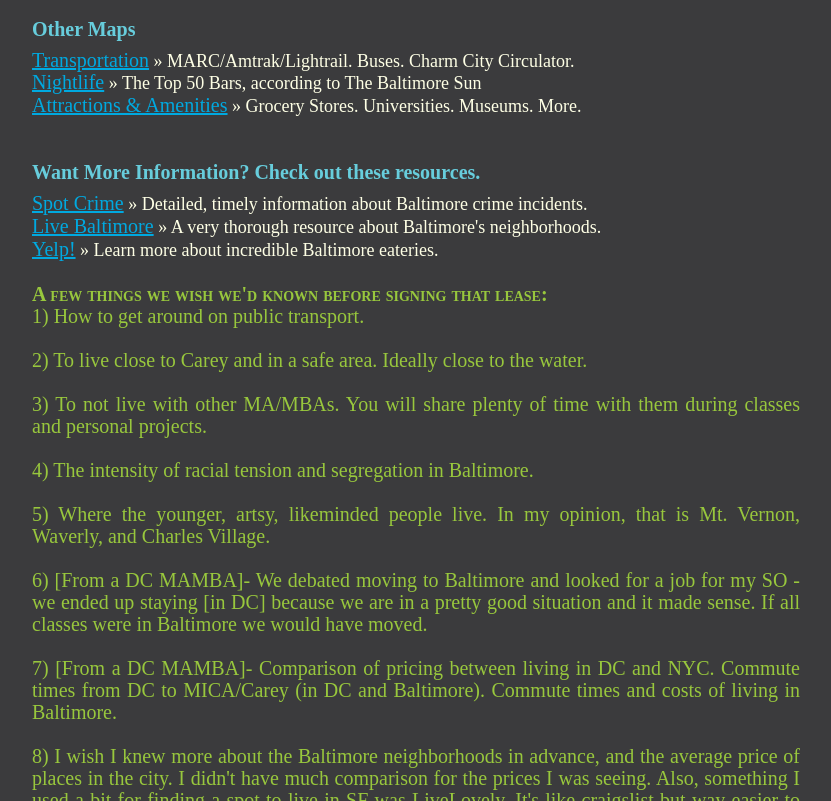
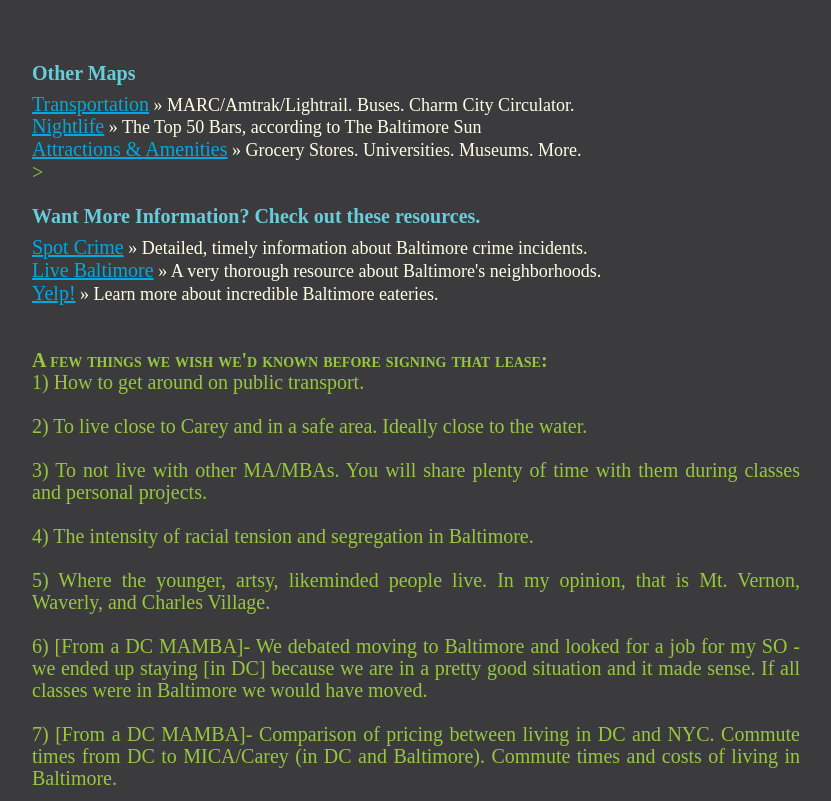
Before and after one commit to Karahmel/MAMBAMap, a Jekyll site: the page built from index.html, in a window 1280 px wide and 900 px high, scrolled down 1192 px, cut to the strip 99-900 px from the top of the window. Shown: the whole strip, without its empty margins (224-1055 px from the left). Built offline with Jekyll 4.4.1, drawn with Linux system fonts in a browser that asks for light colours; some web fonts are replaced; Markdown is read by kramdown in place of the engine named in the settings.

Commit message:
Update index.html

```diff
--- a/index.html
+++ b/index.html
@@ -12,7 +12,7 @@
   </ul><br/>
 
   <h1>Housing Map</h1>
-<iframe width='1200px' height='800px' frameBorder='10' src='https://a.tiles.mapbox.com/v4/ksalaets.kgc0j77h/attribution,zoompan,zoomwheel,geocoder,share.html?access_token=pk.eyJ1Ijoia3NhbGFldHMiLCJhIjoiQUFqSDRwSSJ9.nkCxxqeEnyrErS-N5T0c3A'></iframe><br><br>
+<iframe width='1200px' height='800px' frameBorder='10' src='https://a.tiles.mapbox.com/v4/ksalaets.kgc0j77h/attribution,zoompan,zoomwheel,geocoder,share.html?access_token=pk.eyJ1Ijoia3NhbGFldHMiLCJhIjoiQUFqSDRwSSJ9.nkCxxqeEnyrErS-N5T0c3A'></iframe><br><br/><br><br/>
 
    <h1>Other Maps</h1>
   <ul class="posts">
@@ -20,14 +20,14 @@
   <li><a href="NightlifeMap.html">Nightlife</a><span> &raquo; The Top 50 Bars, according to The Baltimore Sun</span></li>
   <li><a href="AttractionsMap.html">Attractions & Amenities</a><span> &raquo; Grocery Stores. Universities. Museums. More.</span></li>
 
-  <br/>
-<br/>
+ ><br><br/>
+
    <h1>Want More Information? Check out these resources.</h1>
   <ul class="posts">
     <li><a href="http://spotcrime.com/#baltimore%2C%20md">Spot Crime</a><span> &raquo; Detailed, timely information about Baltimore crime incidents.</span></li>
     <li><a href="http://livebaltimore.com/">Live Baltimore</a><span> &raquo; A very thorough resource about Baltimore's neighborhoods.</span></li>
     <li><a href="http://www.yelp.com/baltimore">Yelp!</a><span> &raquo; Learn more about incredible Baltimore eateries.</span></li>
- <br>
+<br><br/>
   <h2>A few things we wish we'd known before signing that lease:</h2>
   <h7>
   1) How to get around on public transport.<br><br>
```
